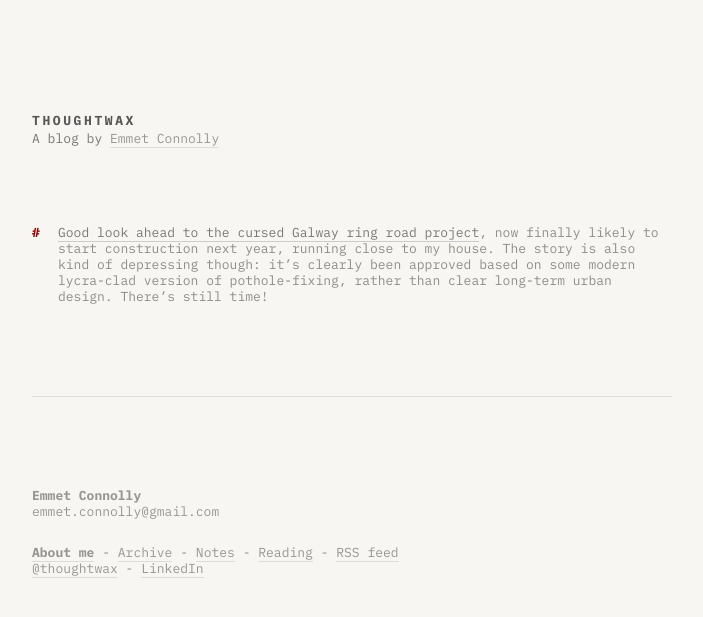
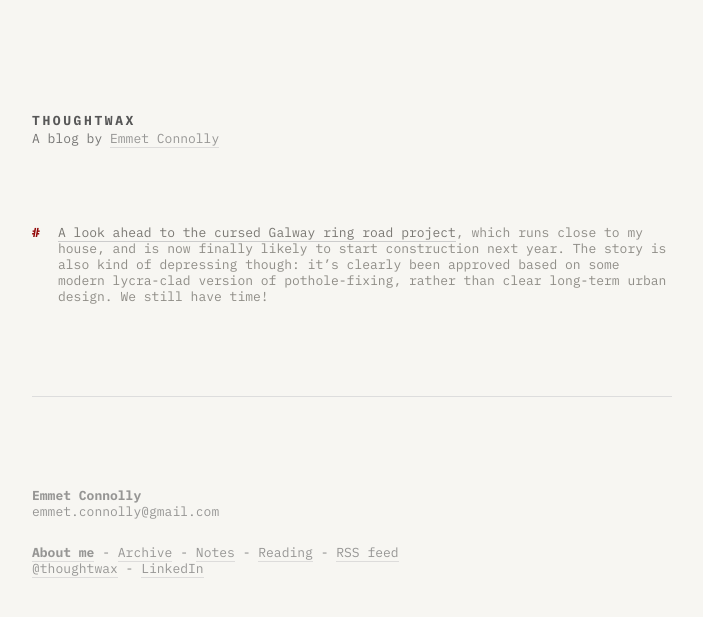
Before and after one commit to thoughtwax/thoughtwax.github.io, a Jekyll site: the page built from _posts/2026-11-04-1830.markdown, in a window 1280 px wide. Shown: the top 617 px of the page, without its empty margins (288-991 px from the left). Built offline with Jekyll 4.4.1, drawn with Linux system fonts in a browser that asks for light colours.

Commit message:
Edit note: A look ahead to the cursed Galway ring road project …

```diff
--- a/_posts/2026-11-04-1830.markdown
+++ b/_posts/2026-11-04-1830.markdown
@@ -3,4 +3,4 @@ layout: note
 date: 2026-11-04 18:30:27 +0000
 ---
 
-[Good look ahead to the cursed Galway ring road project](https://progressireland.substack.com/p/galway-should-get-its-ring-road), now finally likely to start construction next year, running close to my house. The story is also kind of depressing though: it's clearly been approved based on some modern lycra-clad version of pothole-fixing, rather than clear long-term urban design. There's still time!
+[A look ahead to the cursed Galway ring road project](https://progressireland.substack.com/p/galway-should-get-its-ring-road), which runs close to my house, and is now finally likely to start construction next year. The story is also kind of depressing though: it's clearly been approved based on some modern lycra-clad version of pothole-fixing, rather than clear long-term urban design. We still have time!
```
